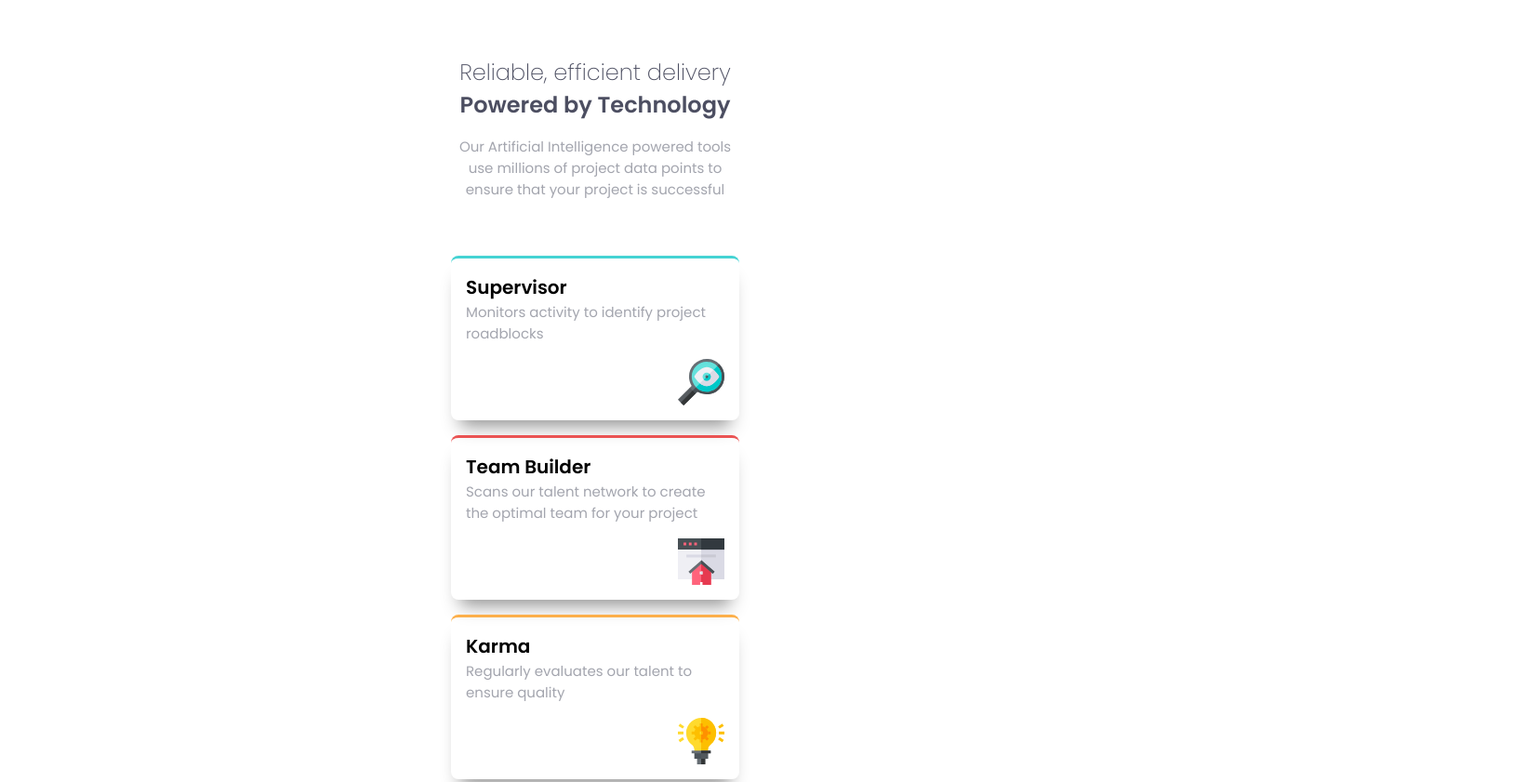
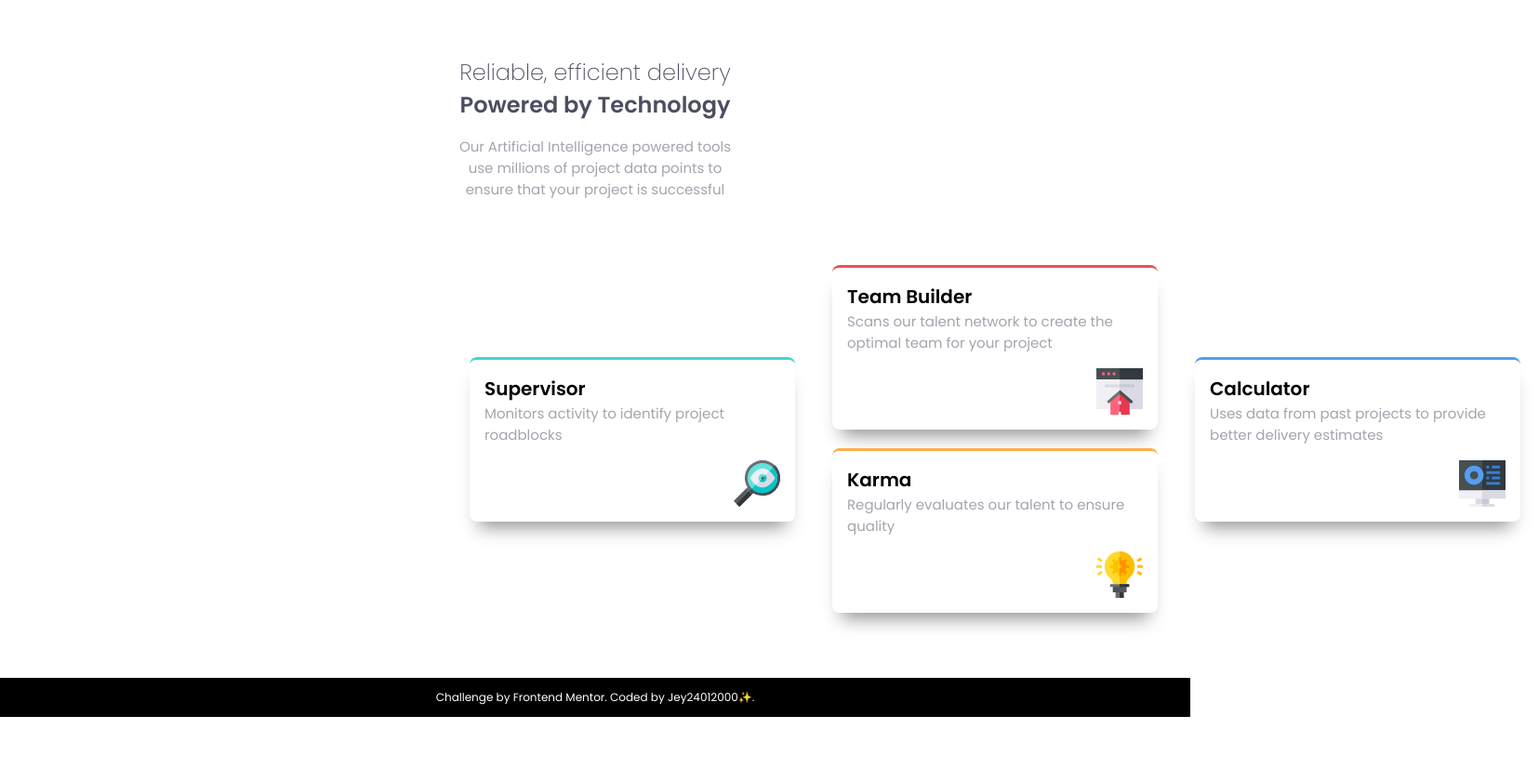
Before and after one commit to Jey24012000/four-card-feature, a plain HTML site: page index.html in a window 1280 px wide. Shown: the top 841 px of the page at 93% size, 1655 px wide, since content can reach past the window. After the commit the page ends 800 px from the top, so only its background shows below. Drawn offline with Linux system fonts and the light colour scheme.

Commit message:
Se hizo la versión desktop

```diff
--- /dev/null
+++ b/css/pc.css
@@ -0,0 +1,23 @@
+.section-cards{
+    width: auto;
+    display: flex;
+    flex-direction: row;
+}
+.cards-group--responsive{
+    display: flex;
+    flex-direction: column;
+}
+.section-cards .card{
+    width: 350px;
+    max-width: none;
+    height: auto;
+    padding: 16px;
+    margin: 10px 20px;
+    box-shadow: 0px 16px 18px -10px rgba(0,0,0,0.43);
+    border-radius: 8px;
+}
+.card-responsive-left, .card-responsive-right{
+    display: flex;
+    flex-direction: column;
+    justify-content: center;
+}
--- a/css/styles.css
+++ b/css/styles.css
@@ -54,6 +54,7 @@ html{
     justify-content: space-around;
 }
 .section-cards .card{
+    width: 100%;
     max-width: 350px;
     height: auto;
     padding: 16px;
@@ -114,6 +115,7 @@ footer{
     color:white;
     text-align: center;
     font-size: 1.2rem;
+    padding: 12px;
 }
 footer a{
     text-decoration: none;
--- a/index.html
+++ b/index.html
@@ -10,6 +10,8 @@
 
   <!-- Feel free to remove these styles or customise in your own stylesheet 👍 -->
   <link rel="stylesheet" href="./css/styles.css">
+  <link rel="stylesheet" href="./css/tablet.css" media="(min-width: 400px)">
+  <link rel="stylesheet" href="./css/pc.css" media="(min-width: 1200px)">
   <link rel="preconnect" href="https://fonts.googleapis.com">
   <link rel="preconnect" href="https://fonts.gstatic.com" crossorigin>
   <link href="https://fonts.googleapis.com/css2?family=Poppins:wght@200;400;600&display=swap" rel="stylesheet">
@@ -36,6 +38,8 @@
       <!-- Cards -->
       <section class="section-cards">
 
+        <section class="card-responsive-left">
+
           <div class="card-supervisor card">
             <h2 class="card--title">Supervisor</h2>
             <p class="card--info" >Monitors activity to identify project roadblocks</p>
@@ -43,6 +47,8 @@
               <span class="lupa"></span>
             </div>
           </div>
+
+        </section>
 
         <section class="cards-group--responsive">
 
@@ -64,6 +70,7 @@
 
         </section>
 
+        <section class="card-responsive-right">
           <div class="card-calculator card">
             <h2 class="card--title">Calculator</h2>
             <p class="card--info">Uses data from past projects to provide better delivery estimates</p>
@@ -71,6 +78,7 @@
               <span class="pc"></span>
             </div>
           </div>
+        </section>
 
       </section>
     </section>
@@ -79,7 +87,7 @@
   <footer>
     <p class="attribution">
       Challenge by <a href="https://www.frontendmentor.io?ref=challenge" target="_blank">Frontend Mentor</a>.
-      Coded by <a href="https://github.com/Jey24012000">Jey24012000✨</a>.
+      Coded by <a href="https://github.com/Jey24012000" target="_blank">Jey24012000✨</a>.
     </p>
   </footer>
 </body>
```
Also changed, not shown: css/tablet.css (added). Lines whose indentation alone changed are shown as unchanged.
